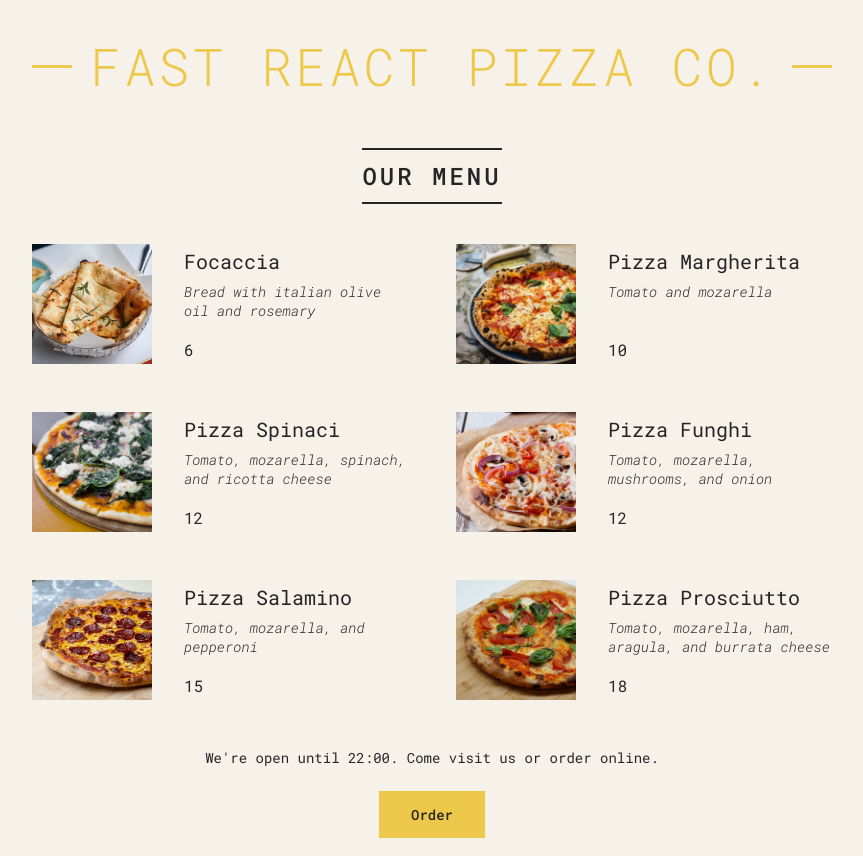
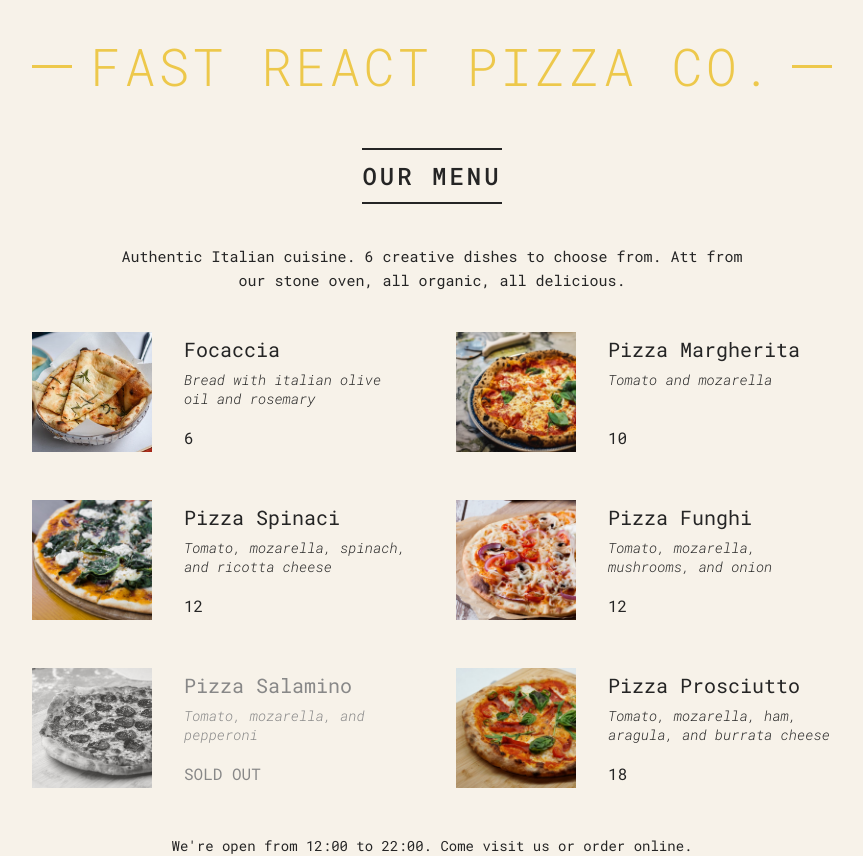
Before and after one commit to Fomonyuytar-Joseph/ultimate-react-course, a React (Create React App) app: page / in a window 1280 px wide. Shown: the top 856 px of the page, without its empty margins (208-1071 px from the left). Built offline with nearby package versions, Linux system fonts and the light colour scheme.

Commit message:
finish first section

```diff
--- a/public/index.html
+++ b/public/index.html
@@ -24,7 +24,7 @@
       work correctly both with client-side routing and a non-root public URL.
       Learn how to configure a non-root public URL by running `npm run build`.
     -->
-    <title>React App</title>
+    <title>Fast React Pizza</title>
   </head>
   <body>
     <noscript>You need to enable JavaScript to run this app.</noscript>
--- a/src/App.js
+++ b/src/App.js
@@ -72,16 +72,23 @@ function Menu() {
   return (
     <main className="menu">
       <h2> Our Menu</h2>
-      <ul className="pizzas">
-        {
-   numPizzas > 0 ? pizzas.map((pizza,index)=>
-           <Pizza
-             pizzaObj={pizza}
-             key={index}
-           />
-          ) : <p>We are still working on our menu please come back later</p>
-        }
-      </ul>
+
+      {numPizzas > 0 ? (
+        <>
+          <p>
+            Authentic Italian cuisine. 6 creative dishes to choose from. Att
+            from our stone oven, all organic, all delicious.
+          </p>
+          <ul className="pizzas">
+            {pizzas.map((pizza, index) => (
+              <Pizza pizzaObj={pizza} key={index} />
+            ))}
+          </ul>
+        </>
+      ) : (
+        <p>We are still working on our menu please come back later</p>
+      )}
+
       {/* <Pizza
         name="Pizza Prosciutto"
         photoName="pizzas/prosciutto.jpg"
@@ -94,12 +101,12 @@ function Menu() {
 
 function Pizza({pizzaObj}) {
   return (
-    <li className="pizza">
+    <li className={`pizza ${pizzaObj.soldOut ? 'sold-out':''}`}>
       <img src={pizzaObj.photoName} alt={pizzaObj.photoName} />
       <div>
         <h3>{pizzaObj.name}</h3>
         <p>{pizzaObj.ingredients}</p>
-        <span>{pizzaObj.price}</span>
+        <span>{ pizzaObj.soldOut ? 'SOLD OUT': pizzaObj.price}</span>
       </div>
     </li>
   );
@@ -114,7 +121,7 @@ function Footer() {
   return (
     <footer className="footer">
       {isOpen ? (
-       <Order closeHour={closeHour}/>
+       <Order closeHour={closeHour} openHour={openHour}/>
       ) : (
         <p>
           We're happy to welcome you between {openHour}:00 and {closeHour}:00. </p>
@@ -126,10 +133,10 @@ function Footer() {
 
 
 
-function Order ({closeHour}){
+function Order ({closeHour ,openHour}){
   return (
     <div className="order">
-      <p>We're open until {closeHour}:00. Come visit us or order online.</p>
+      <p>We're open from {openHour}:00 to {closeHour}:00. Come visit us or order online.</p>
       <button className="btn">Order</button>
     </div>
   );
```
